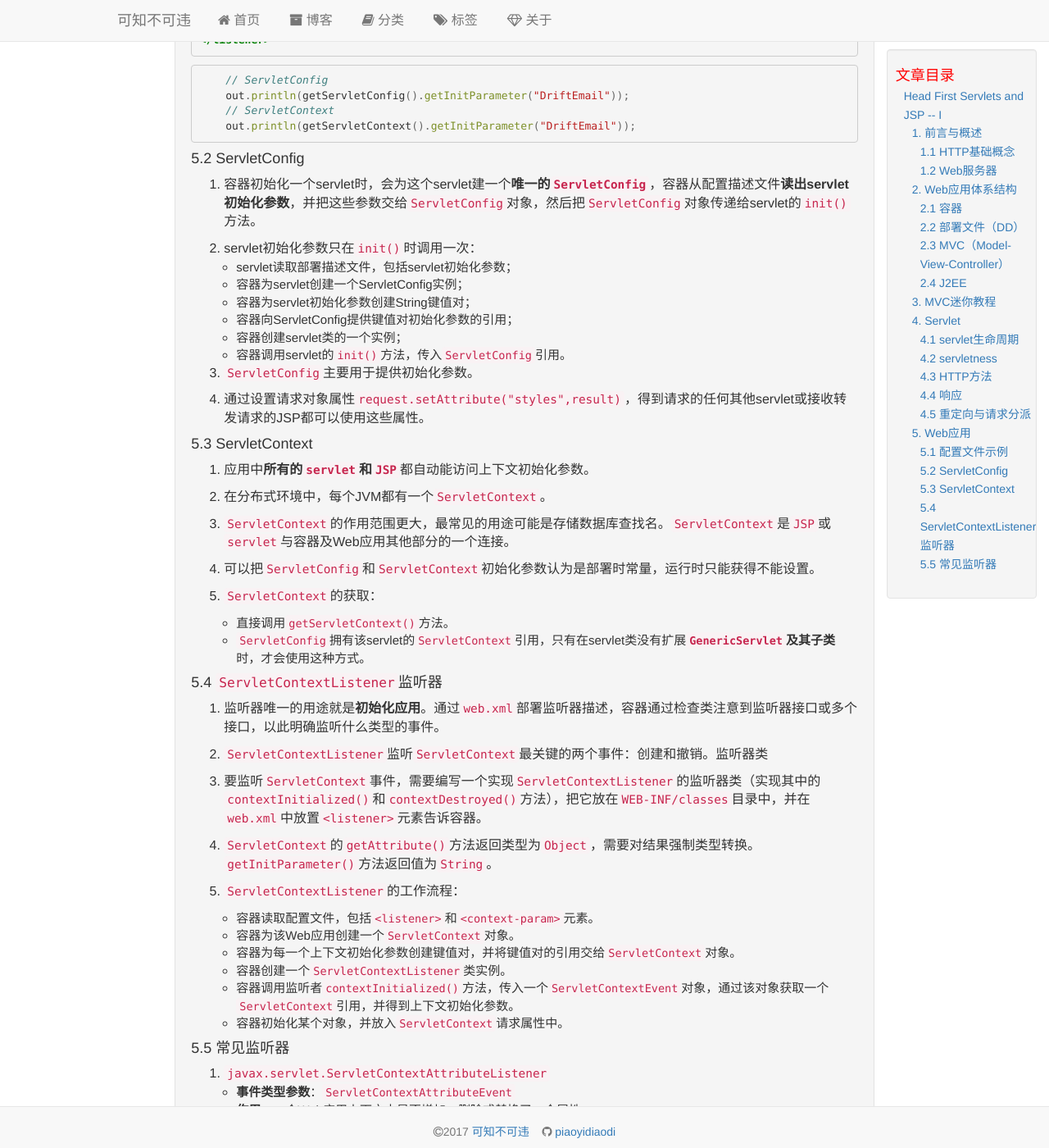
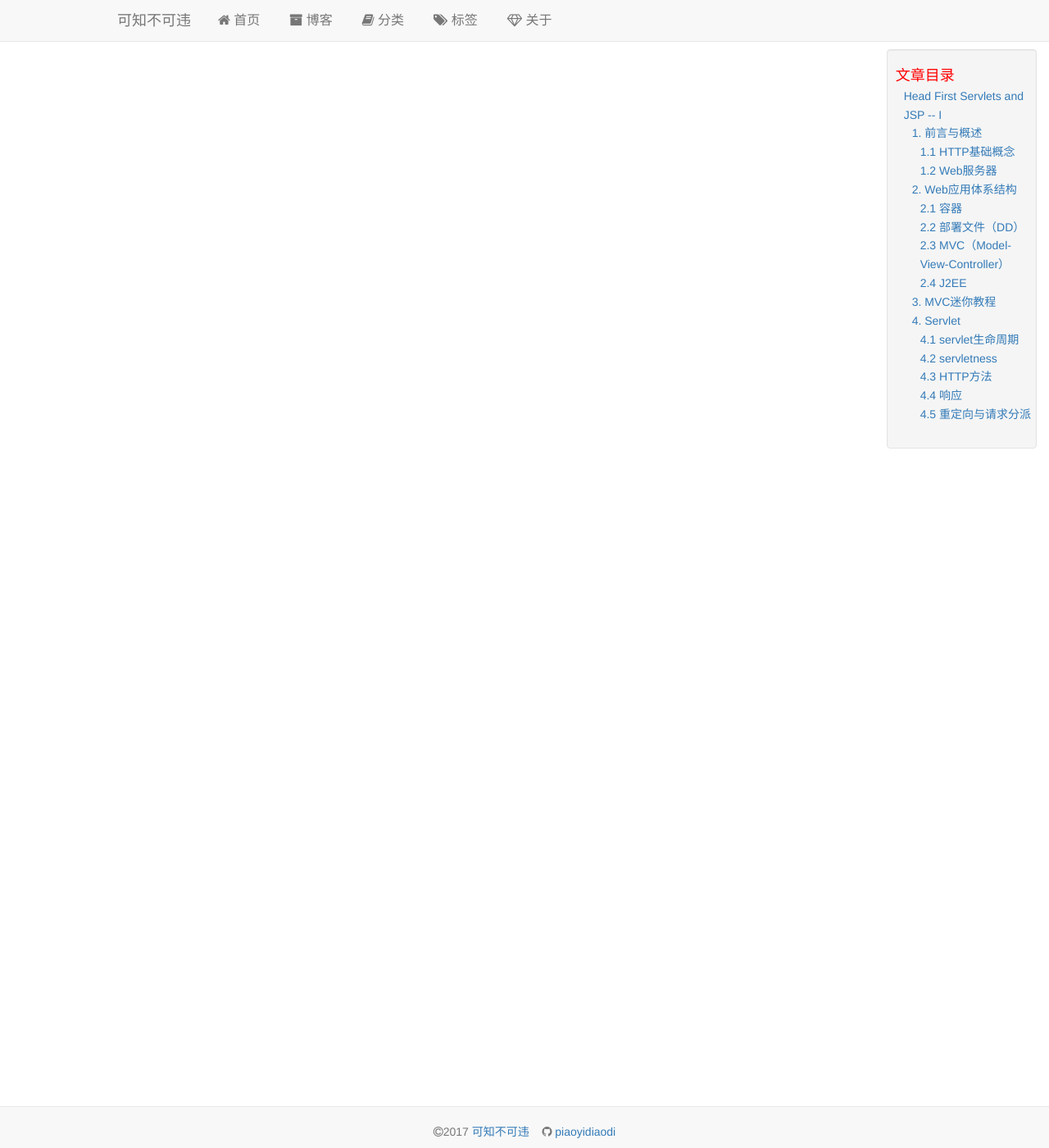
Before and after one commit to piaoyidaodi/piaoyidaodi.github.io, a Jekyll site: the page built from _posts/2017-12-12-servlet-jsp-I.md, in a window 1280 px wide and 1400 px high, scrolled down 6444 px. Shown: the whole window at 82% size. Built offline with Jekyll 4.4.1, drawn with Linux system fonts in a browser that asks for light colours; some of the changed lines change nothing that is shown; some of the changed text lies outside the part shown.

Commit message:
add servlet jsp II

````diff
--- a/_posts/2017-12-12-servlet-jsp-I.md
+++ b/_posts/2017-12-12-servlet-jsp-I.md
@@ -4,7 +4,7 @@
 categories: Servlet & JSP
 tag: Java-Web
 ---
-> `Servlet & JSP`基础，概述、Web应用体系结构、MVC入门、Servlet的请求和响应、Web应用的属性和监听者等。
+> `Servlet & JSP`基础，概述、Web应用体系结构、MVC入门、Servlet的请求和响应等。
 
 ### 1. 前言与概述
 
@@ -12,7 +12,7 @@
 
 1. TCP负责确保文件完整的达到目的地，IP负责路由数据到目的地。
 
-2. HTML是HTTP响应的一部分。
+2. HTML是HTTP响应的一部分，**HTTP是无状态连接**。
 
 3. HTTP请求常用`GET`和`POST`方法，此外还包括不常用的方法如`HEAD、TRACE、PUT、DELETE、OPTION和CONNECT`方法。
 
@@ -266,111 +266,3 @@
 3. 请求分派在**服务器**中完成。
 
 4. 当请求到达服务器/容器；servlet决定这个请求应当交给Web应用的另一部分；servlet调用`request.getRequestDispathcer("result.jsp")`；浏览器正确响应请求，浏览器地址栏没有变化。
-
-### 5. Web应用
-
-#### 5.1 配置文件示例
-
-  ``` xml
-<servlet>
-  <init-param>
-    <param-name>DriftEmail</param-name>
-    <param-value>piaoyidaodi@gmail.com</param-value>
-  </init-param>
-</servlet>
-<context-param>
-  <param-name>GeGeEmail</param-name>
-  <param-value>piaoyidaodi@gmail.com</param-value>
-</context-param>
-<listener>
-  <listener-class>com.example.MyServletContextListener</listener-class>
-</listener>
-  ```
-  ``` java
-    // ServletConfig
-    out.println(getServletConfig().getInitParameter("DriftEmail"));
-    // ServletContext
-    out.println(getServletContext().getInitParameter("DriftEmail"));
-  ```
-
-#### 5.2 ServletConfig
-
-1. 容器初始化一个servlet时，会为这个servlet建一个**唯一的`ServletConfig`**，容器从配置描述文件**读出servlet初始化参数**，并把这些参数交给`ServletConfig`对象，然后把`ServletConfig`对象传递给servlet的`init()`方法。
-
-2. servlet初始化参数只在`init()`时调用一次：
-- servlet读取部署描述文件，包括servlet初始化参数；
-- 容器为servlet创建一个ServletConfig实例；
-- 容器为servlet初始化参数创建String键值对；
-- 容器向ServletConfig提供键值对初始化参数的引用；
-- 容器创建servlet类的一个实例；
-- 容器调用servlet的`init()`方法，传入`ServletConfig`引用。
-
-3. `ServletConfig`主要用于提供初始化参数。
-
-4. 通过设置请求对象属性`request.setAttribute("styles",result)`，得到请求的任何其他servlet或接收转发请求的JSP都可以使用这些属性。
-
-#### 5.3 ServletContext
-
-1. 应用中**所有的`servlet`和`JSP`**都自动能访问上下文初始化参数。
-
-2. 在分布式环境中，每个JVM都有一个`ServletContext`。
-
-3. `ServletContext`的作用范围更大，最常见的用途可能是存储数据库查找名。`ServletContext`是`JSP`或`servlet`与容器及Web应用其他部分的一个连接。
-
-4. 可以把`ServletConfig`和`ServletContext`初始化参数认为是部署时常量，运行时只能获得不能设置。
-
-5. `ServletContext`的获取：
-- 直接调用`getServletContext()`方法。
-- `ServletConfig`拥有该servlet的`ServletContext`引用，只有在servlet类没有扩展**`GenericServlet`及其子类**时，才会使用这种方式。
-
-#### 5.4 `ServletContextListener`监听器
-
-1. 监听器唯一的用途就是**初始化应用**。通过`web.xml`部署监听器描述，容器通过检查类注意到监听器接口或多个接口，以此明确监听什么类型的事件。
-
-2. `ServletContextListener`监听`ServletContext`最关键的两个事件：创建和撤销。监听器类
-
-3. 要监听`ServletContext`事件，需要编写一个实现`ServletContextListener`的监听器类（实现其中的`contextInitialized()`和`contextDestroyed()`方法），把它放在`WEB-INF/classes`目录中，并在`web.xml`中放置`<listener>`元素告诉容器。
-
-4. `ServletContext`的`getAttribute()`方法返回类型为`Object`，需要对结果强制类型转换。`getInitParameter()`方法返回值为`String`。
-
-5. `ServletContextListener`的工作流程：
-- 容器读取配置文件，包括`<listener>`和`<context-param>`元素。
-- 容器为该Web应用创建一个`ServletContext`对象。
-- 容器为每一个上下文初始化参数创建键值对，并将键值对的引用交给`ServletContext`对象。
-- 容器创建一个`ServletContextListener`类实例。
-- 容器调用监听者`contextInitialized()`方法，传入一个`ServletContextEvent`对象，通过该对象获取一个`ServletContext`引用，并得到上下文初始化参数。
-- 容器初始化某个对象，并放入`ServletContext`请求属性中。
-
-#### 5.5 常见监听器
-
-1. `javax.servlet.ServletContextAttributeListener`
-- **事件类型参数**：`ServletContextAttributeEvent`
-- **作用**：一个Web应用上下文中是否增加、删除或替换了一个属性。
-
-2. `javax.servlet.http.HttpSessionListener`
-- **事件类型参数**：`HttpSessionEvent`
-- **作用**：期望了解有多少个并发用户，即想跟踪活动的会话。
-
-3. `javax.servlet.ServletRequestListener`
-- **事件类型参数**：`ServletRequestEvent`
-- **作用**：监听每一次请求，以便建立日志记录。
-
-4. `javax.servlet.ServletRequestAttributeListener`
-- **事件类型参数**：`ServletRequestAttributeEvent`
-- **作用**：期望了解是否增加、删除或替换一个请求属性。
-
-5. `javax.servlet.HttpSessionBindingListener`
-- **事件类型参数**：`HttpSessionBindingEvent`
-- **作用**：拥有一个属性类（该类的对象将被放在一个属性中），期望了解该类型的实例是否被绑定或删除在一个会话中。
-
-6. `javax.servlet.HttpSessionAttributeListener`
-- **事件类型参数**：`HttpSessionBindingEvent`
-- **作用**：期望了解是否增加、删除或替换一个会话属性。
-
-7. `javax.servlet.ServletContextListener`
-- **事件类型参数**：`ServletContextEvent`
-- **作用**：监听是否创建或撤销了一个上下文。
-
-8. `javax.servlet.HttpSessionActivationListener`
-- **事件类型参数**：`HttpSessionEvent`
-- **作用**：拥有一个属性类，期望该类型实例所绑定的会话迁移到另一个JVM时得到通知。
--- /dev/null
+++ b/_posts/2017-12-12-servlet-jsp-II.md
@@ -0,0 +1,178 @@
+---
+layout: post
+title: "Head First Servlets and JSP -- II"
+categories: Servlet & JSP
+tag: Java-Web
+---
+> `Servlet & JSP`基础，Web应用的属性和监听者、会话状态等。
+
+### 5. Web应用
+
+#### 5.1 配置文件示例
+
+  ``` xml
+<servlet>
+  <init-param>
+    <param-name>DriftEmail</param-name>
+    <param-value>piaoyidaodi@gmail.com</param-value>
+  </init-param>
+</servlet>
+<context-param>
+  <param-name>GeGeEmail</param-name>
+  <param-value>piaoyidaodi@gmail.com</param-value>
+</context-param>
+<listener>
+  <listener-class>com.example.MyServletContextListener</listener-class>
+</listener>
+  ```
+  ``` java
+    // ServletConfig
+    out.println(getServletConfig().getInitParameter("DriftEmail"));
+    // ServletContext
+    out.println(getServletContext().getInitParameter("DriftEmail"));
+  ```
+
+#### 5.2 ServletConfig
+
+1. 容器初始化一个servlet时，会为这个servlet建一个**唯一的`ServletConfig`**，容器从配置描述文件**读出servlet初始化参数**，并把这些参数交给`ServletConfig`对象，然后把`ServletConfig`对象传递给servlet的`init()`方法。
+
+2. servlet初始化参数只在`init()`时调用一次：
+- servlet读取部署描述文件，包括servlet初始化参数；
+- 容器为servlet创建一个ServletConfig实例；
+- 容器为servlet初始化参数创建String键值对；
+- 容器向ServletConfig提供键值对初始化参数的引用；
+- 容器创建servlet类的一个实例；
+- 容器调用servlet的`init()`方法，传入`ServletConfig`引用。
+
+3. `ServletConfig`主要用于提供初始化参数。
+
+4. 通过设置请求对象属性`request.setAttribute("styles",result)`，得到请求的任何其他servlet或接收转发请求的JSP都可以使用这些属性。
+
+#### 5.3 ServletContext
+
+1. 应用中**所有的`servlet`和`JSP`**都自动能访问上下文初始化参数。
+
+2. 在分布式环境中，每个JVM都有一个`ServletContext`。
+
+3. `ServletContext`的作用范围更大，最常见的用途可能是存储数据库查找名。`ServletContext`是`JSP`或`servlet`与容器及Web应用其他部分的一个连接。
+
+4. 可以把`ServletConfig`和`ServletContext`初始化参数认为是部署时常量，运行时只能获得不能设置。
+
+5. `ServletContext`的获取：
+- 直接调用`getServletContext()`方法。
+- `ServletConfig`拥有该servlet的`ServletContext`引用，只有在servlet类没有扩展**`GenericServlet`及其子类**时，才会使用这种方式。
+
+#### 5.4 `ServletContextListener`监听器
+
+1. 监听器唯一的用途就是**初始化应用**。通过`web.xml`部署监听器描述，容器通过检查类注意到监听器接口或多个接口，以此明确监听什么类型的事件。
+
+2. `ServletContextListener`监听`ServletContext`最关键的两个事件：创建和撤销。监听器类
+
+3. 要监听`ServletContext`事件，需要编写一个实现`ServletContextListener`的监听器类（实现其中的`contextInitialized()`和`contextDestroyed()`方法），把它放在`WEB-INF/classes`目录中，并在`web.xml`中放置`<listener>`元素告诉容器。
+
+4. `ServletContext`的`getAttribute()`方法返回类型为`Object`，需要对结果强制类型转换。`getInitParameter()`方法返回值为`String`。
+
+5. `ServletContextListener`的工作流程：
+- 容器读取配置文件，包括`<listener>`和`<context-param>`元素。
+- 容器为该Web应用创建一个`ServletContext`对象。
+- 容器为每一个上下文初始化参数创建键值对，并将键值对的引用交给`ServletContext`对象。
+- 容器创建一个`ServletContextListener`类实例。
+- 容器调用监听者`contextInitialized()`方法，传入一个`ServletContextEvent`对象，通过该对象获取一个`ServletContext`引用，并得到上下文初始化参数。
+- 容器初始化某个对象，并放入`ServletContext`请求属性中。
+
+#### 5.5 常见监听器
+
+1. `javax.servlet.ServletContextAttributeListener`
+- **事件类型参数**：`ServletContextAttributeEvent`
+- **作用**：一个Web应用上下文中是否增加、删除或替换了一个属性。
+
+2. `javax.servlet.http.HttpSessionListener`
+- **事件类型参数**：`HttpSessionEvent`
+- **作用**：期望了解有多少个并发用户，即想跟踪活动的会话。
+
+3. `javax.servlet.ServletRequestListener`
+- **事件类型参数**：`ServletRequestEvent`
+- **作用**：监听每一次请求，以便建立日志记录。
+
+4. `javax.servlet.ServletRequestAttributeListener`
+- **事件类型参数**：`ServletRequestAttributeEvent`
+- **作用**：期望了解是否增加、删除或替换一个请求属性。
+
+5. `javax.servlet.HttpSessionBindingListener`
+- **事件类型参数**：`HttpSessionBindingEvent`
+- **作用**：拥有一个属性类（该类的对象将被放在一个属性中），期望了解该类型的实例是否被绑定或删除在一个会话中。
+
+6. `javax.servlet.HttpSessionAttributeListener`
+- **事件类型参数**：`HttpSessionBindingEvent`
+- **作用**：期望了解是否增加、删除或替换一个会话属性。
+
+7. `javax.servlet.ServletContextListener`
+- **事件类型参数**：`ServletContextEvent`
+- **作用**：监听是否创建或撤销了一个上下文。
+
+8. `javax.servlet.HttpSessionActivationListener`
+- **事件类型参数**：`HttpSessionEvent`
+- **作用**：拥有一个属性类，期望该类型实例所绑定的会话迁移到另一个JVM时得到通知。
+
+#### 5.6 属性与参数
+
+1. 属性：（`ServletContextAttributeListener, ServletRequestAttributeListener, HttpSessionAttributeListener`）
+- **类型**：应用上下文、请求、会话。
+- **设置方法**：`setAttribute(String name, Object value)`
+- **返回类型**：`Object`
+- **获取方法**：`getAttribute(String name)`
+
+2. 参数：
+- **类型**：应用上下文初始化参数、请求参数、Servlet初始化参数（无会话参数的说法）。
+- **设置方法**：在配置文件中设置应用和Servlet初始化参数。
+- **返回类型**：`String`
+- **获取方法**：`getInitParameter(String name)`
+
+3. 上下文属性**不是**线程安全的。
+- 同步服务方法会防止同一个servlet中的其他线程访问上下文属性，但是不能阻止另外一个不同servlet的访问。
+- **只有当处理同一个上下文属性的所有其他代码都对`ServletContext`同步时**，才可以保护上下文属性。
+
+4. 如果同一个客户同时有多个请求，会话属性**不是**线程安全的。
+
+5. `SingleThreadModel`（**废弃的API**），如果一个servlet实现了该接口，可以保证不会在该servlet的服务方法中并发的执行两个线程。实现`SingleThreadModel`和同步服务方法的效果是一样的，低效且无保护作用。
+
+6. 只有**请求属性**和**局部变量**是线程安全的。servlet只有一个实例，但可以有多个线程。
+
+#### 5.7 请求属性和请求分派
+
+1. 控制器和模型通信，得到视图建立相应所需的数据，因为只针对这个请求，所以放在请求作用域中。接管请求使用`RequestDispatcher`。
+
+2. `RequestDispatcher`有两个方法：`forward()`（常用）和`include()`。这两个方法都取**请求和响应对象**作为参数。
+- `forward()`方法，将请求分派以后就不会在处理这个请求和响应。
+- `include()`方法，在请求分派处理后，会继续处理请求和响应。
+
+3. 获取`RequestDispatcher`的两个方法：**从`ServletRequest`得到，从`ServletContext`得到**。
+- `RequestDispatcher dispatcher=request.getRequestDispatcher("result.jsp")`，以一个`String`作为路径参数，此参数**是否以`/`开头都可以**。
+- `RequestDispatcher dispatcher=getServletContext.getRequestDispatcher("/result.jsp")`，以一个`String`作为路径参数，此参数**必须以`/`开头**。
+
+4. 使用`OutputStream`的`flush()`方法，会导致响应发送到客户，响应完成。
+
+#### 5.8 属性作用域总结
+
+1. `Context`：
+- **可访问性**：Web应用所有部分，包括servlet, JSP, ServletContextListener, ServletContextAttributeListener。
+- **作用域**：应用的整个生命周期。随着服务器或应用的关闭而销毁。
+- **适用于...**：希望整个应用共享的资源，如**数据库、email地址**等。
+
+2. `HttpSession`：
+- **可访问性**：访问这个特定会话的所有Servlet和JSP。需要注意，会话可能从单个客户请求扩展到跨同一个客户的多个请求，这些请求可能指向不同的servlet。（打开多个淘宝商品页面）
+- **作用域**：会话的生命周期。会话可以通过编程撤销，也可以因为超时而撤销。
+- **适用于...**：与客户会话有关的资源和数据，不单包括单个请求的资源。它要与客户完成一个持续的会话，如购物车。
+
+3. `Request`：
+- **可访问性**：应用中能直接访问请求对象的所有部分。简单来说主要是**`RequestDispatcher`将请求转发到的JSP和servlet，以及与请求相关的监听者**。
+- **作用域**：请求的声明周期。持续到servlet的`service()`方法结束，就是线程处理该请求的整个生命周期。
+- **适用于...**：将模型信息从控制器传送到视图，或特定于单个客户请求的任何其他数据。
+
+### 6. 会话状态
+
+#### 6.1 会话管理
+
+1. `HttpSession`对象可以保存同一个客户**多个请求的会话状态**，即与一个特定客户的整个会话期间`HttpSession`会持久存储。对于会话期间客户的所有请求、得到的所有信息都可以用`HttpSession`对象保存。
+
+2. **HTTP是无状态连接**，因此对于容器而言，每个请求都来自于一个新的客户。
````
